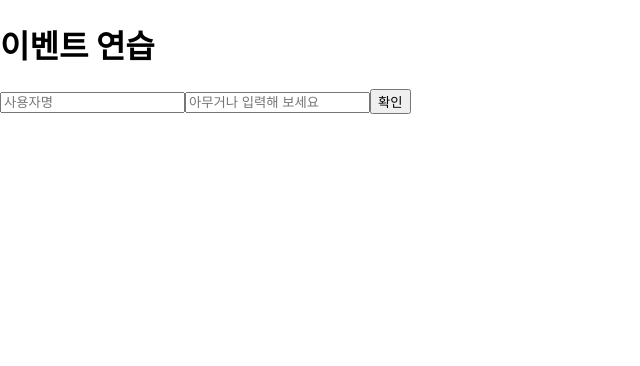
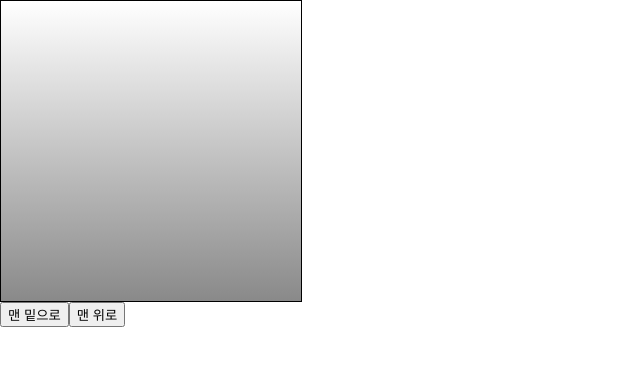
Before and after one commit to dlsxjzld/react, a React (Create React App) app in the folder hello-react/: page / in a window 1280 px wide. Shown: the top 366 px of the page, without its empty margins (0-640 px from the left). Built offline with nearby package versions, Linux system fonts and the light colour scheme.

Commit message:
react ref callBack (class)

```diff
--- a/hello-react/src/App.js
+++ b/hello-react/src/App.js
@@ -1,21 +1,24 @@
-import React from "react";
-// import MyComponent from "./MyComponent";
-// import Counter from "./Counter";
-// import Say from "./Say";
-import EventPractice from "./EventPractice";
+import React, { Component } from "react";
+import ScrollBox from "./ScrollBox";
+// import ValidationSample from "./ValidationSample";
 
-const App = () => {
-  return (
-    <div>
-      {/* <MyComponent name={"React"} favoriteNumber={1}>
-        리액트
-      </MyComponent>
-       */}
-      {/* <Counter></Counter> */}
-      {/* <Say></Say> */}
-      <EventPractice></EventPractice>
-    </div>
-  );
-};
+class App extends Component {
+  render() {
+    return (
+      <div>
+        <ScrollBox
+          ref={(ref) => {
+            this.scrollbox = ref;
+          }}
+        />
+        <button onClick={() => this.scrollbox.scrollToBottom()}>
+          맨 밑으로
+        </button>
+        <button onClick={() => this.scrollbox.scrollToTop()}>맨 위로</button>
+      </div>
+    );
+    //  <ValidationSample></ValidationSample>;
+  }
+}
 
 export default App;
--- /dev/null
+++ b/hello-react/src/ScrollBox.js
@@ -0,0 +1,43 @@
+import React, { Component } from "react";
+
+class ScrollBox extends Component {
+  scrollToBottom = () => {
+    const { scrollHeight, clientHeight } = this.box;
+    /* 앞 코드에는 비구조화 할당 문법을 사용했습니다.
+      다음 코드와 같은 의미입니다.
+      const scrollHeight = this.box.scrollHeight;
+      const clientHeight = this.box.clientHeight;
+     */
+    this.box.scrollTop = scrollHeight - clientHeight;
+  };
+  scrollToTop = () => {
+    this.box.scrollTop = 0;
+  };
+
+  render() {
+    const style = {
+      border: "1px solid black",
+      height: "300px",
+      width: "300px",
+      overflow: "auto",
+      position: "relative",
+    };
+    const innerStyle = {
+      width: "100%",
+      height: "650px",
+      background: "linear-gradient(white,black)",
+    };
+    return (
+      <div
+        style={style}
+        ref={(ref) => {
+          this.box = ref;
+        }}
+      >
+        <div style={innerStyle} />
+      </div>
+    );
+  }
+}
+
+export default ScrollBox;
--- /dev/null
+++ b/hello-react/src/ValidationSample.css
@@ -0,0 +1,7 @@
+.success {
+  background-color: lightgreen;
+}
+
+.failure {
+  background-color: lightcoral;
+}
--- /dev/null
+++ b/hello-react/src/ValidationSample.js
@@ -0,0 +1,47 @@
+import React, { Component } from "react";
+import "./ValidationSample.css";
+
+class ValidationSample extends Component {
+  state = {
+    password: "",
+    clicked: false,
+    validated: false,
+  };
+  handleChange = (e) => {
+    this.setState({
+      password: e.target.value,
+    });
+  };
+  handleButtonClick = () => {
+    this.setState({
+      clicked: true,
+      validated: this.state.password === "0000",
+    });
+    this.input.focus();
+  };
+
+  render() {
+    return (
+      <div>
+        <input
+          type="password"
+          value={this.state.password}
+          onChange={this.handleChange}
+          className={
+            this.state.clicked
+              ? this.state.validated
+                ? "success"
+                : "failure"
+              : ""
+          }
+          ref={(ref) => {
+            this.input = ref;
+          }}
+        ></input>
+        <button onClick={this.handleButtonClick}>검증하기</button>
+      </div>
+    );
+  }
+}
+
+export default ValidationSample;
```
